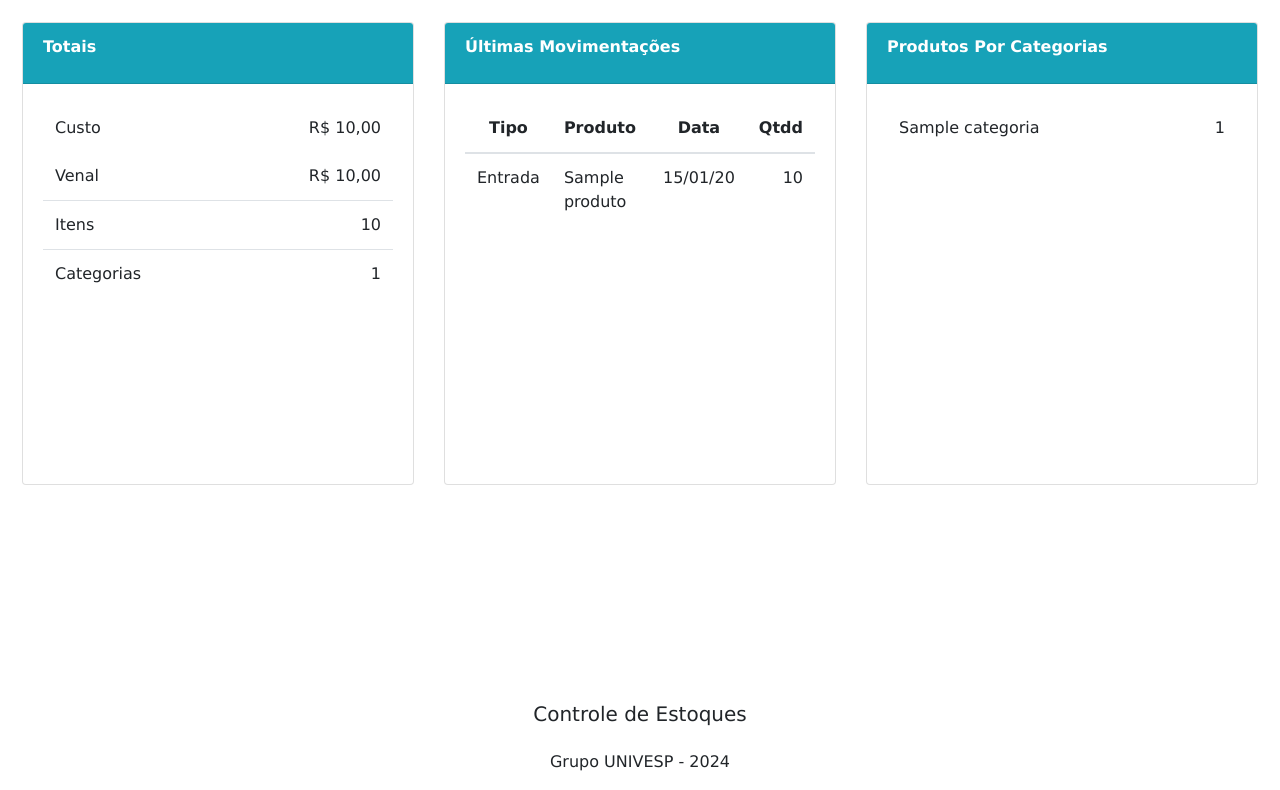
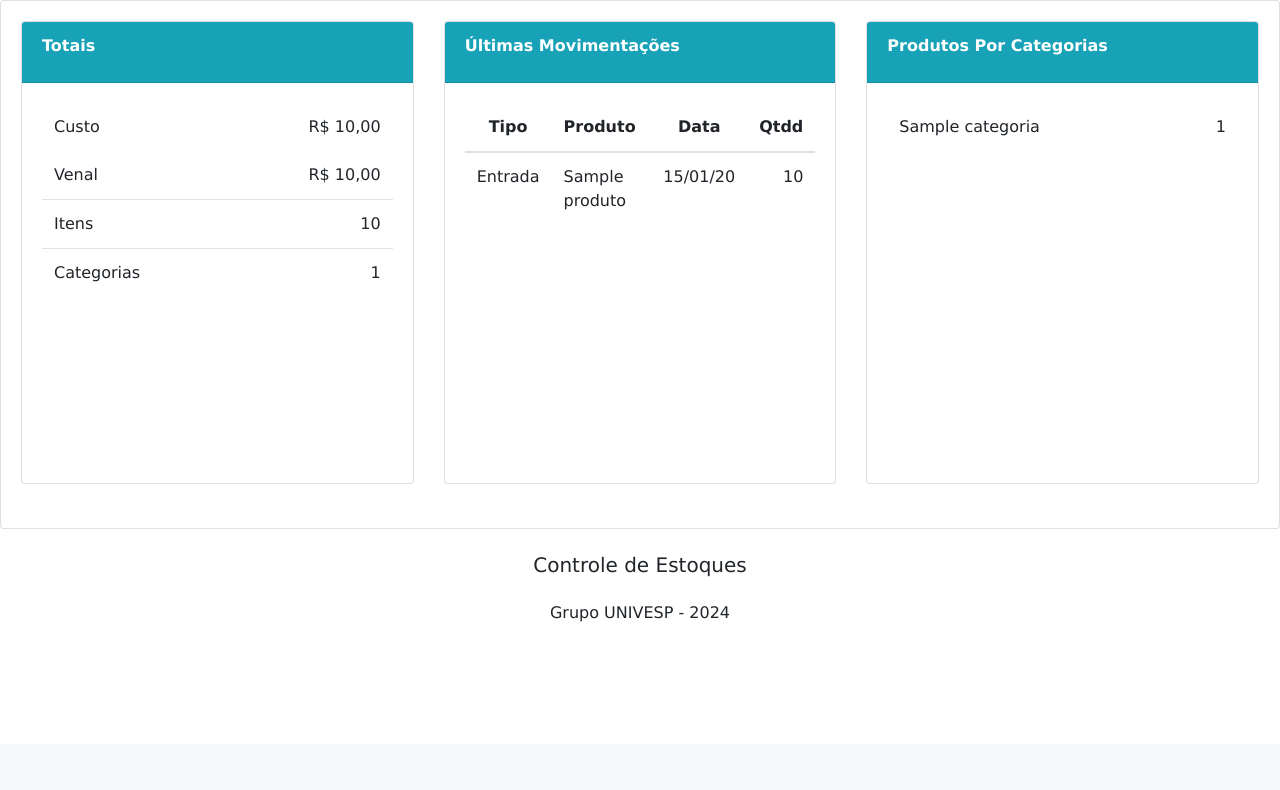
Before and after one commit to projeto-pi-2024/controle-de-estoque, a Django app: page / in a window 1280 px wide. Shown: the part 56-846 px from the top of the page. After the commit the page ends 678 px from the top, so only its background shows below. Run offline with Django 5.2, Linux system fonts and the light colour scheme; a user stored in the database is signed in; tables that the repository leaves empty hold one stand-in row (values such as "Sample post"); some libraries are stand-ins or nearby versions.

Commit message:
change container-md

```diff
--- a/estoque/templates/home.html
+++ b/estoque/templates/home.html
@@ -3,7 +3,7 @@
 {% block title %}- Home {% endblock %}
 
 {% block content %}
-<div class="container-md">
+<div class="card card-body">
   <div class="row">
     <div class="col-lg-4 col-md-6 col-12 mb-4">
       <div class="card">
```
